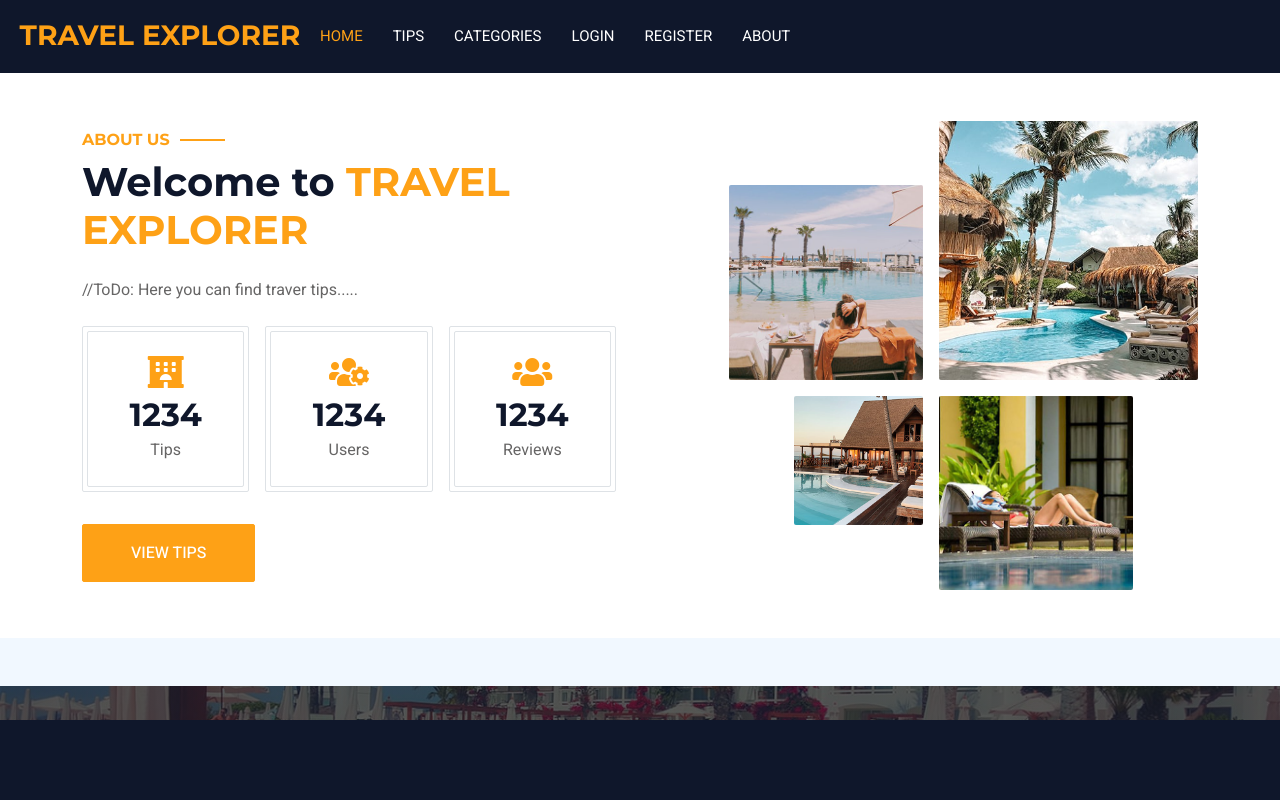
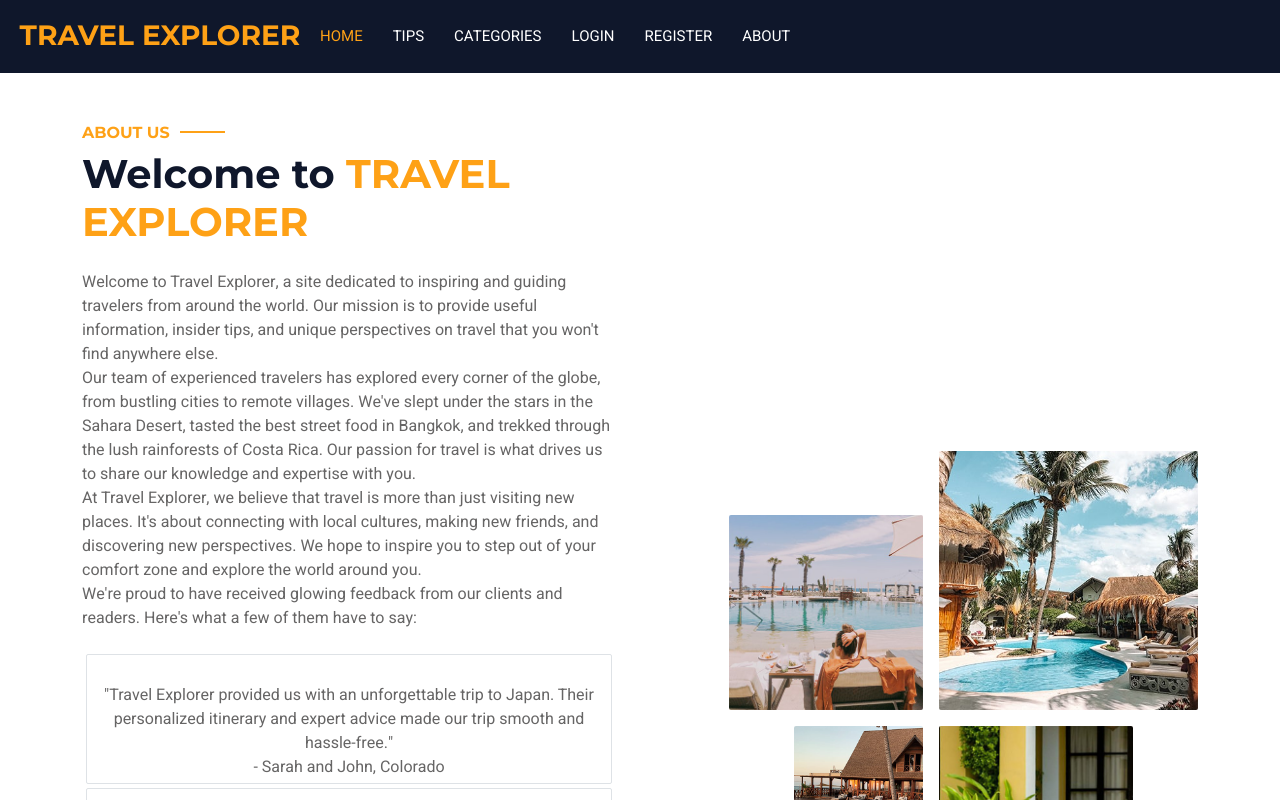
Before and after one commit to duygu-rmdn/TravelExplorers, a React (Create React App) app in the folder Travel explorer/client/: page /about in a window 1280 px wide. Shown: the top 800 px of the page. Built offline with nearby package versions, Linux system fonts and the light colour scheme; no server answers.

Commit message:
Add new categories and edit about page

```diff
--- a/Travel explorer/client/src/components/About/About.js
+++ b/Travel explorer/client/src/components/About/About.js
@@ -1,8 +1,22 @@
+import { useContext, useEffect, useState } from 'react';
 import { Link } from 'react-router-dom';
+
+import { TipContext } from '../../contexts/TipContext';
+import * as reviewService from '../../services/reviewService';
 
 import { PhotoGrid } from '../PhotoGrid/PhotoGrid';
 
 export const About = () => {
+    const { tips } = useContext(TipContext);
+    const [reviews, setReviews] = useState(0);
+
+    useEffect(() => {
+        reviewService.getCount()
+        .then(reviews => {
+            setReviews(reviews)
+        })
+    }, []);
+
     return (
         <div className="container-xxl py-5">
             <div className="container">
@@ -16,15 +30,21 @@ export const About = () => {
                             <span className="text-primary text-uppercase">Travel explorer</span>
                         </h1>
                         <p className="mb-4">
-                            //ToDo: Here you can find traver tips.....
+                            Welcome to Travel Explorer, a site dedicated to inspiring and guiding travelers from around the world. Our mission is to provide useful information, insider tips, and unique perspectives on travel that you won't find anywhere else.
+                            <br/>Our team of experienced travelers has explored every corner of the globe, from bustling cities to remote villages. We've slept under the stars in the Sahara Desert, tasted the best street food in Bangkok, and trekked through the lush rainforests of Costa Rica. Our passion for travel is what drives us to share our knowledge and expertise with you.
+                            <br/>At Travel Explorer, we believe that travel is more than just visiting new places. It's about connecting with local cultures, making new friends, and discovering new perspectives. We hope to inspire you to step out of your comfort zone and explore the world around you.
+                            <br/>We're proud to have received glowing feedback from our clients and readers. Here's what a few of them have to say:
                         </p>
+                            <div className="border rounded text-center p-1 m-1"><br/>"Travel Explorer provided us with an unforgettable trip to Japan. Their personalized itinerary and expert advice made our trip smooth and hassle-free." <br/>- Sarah and John, Colorado</div>
+                            <div className="border rounded text-center p-1 m-1"><br/>"I've been following Travel Explorer for years and their tips and recommendations have never failed me. Thanks to them, I've discovered some hidden gems that I never would have found on my own." <br/>- Lisa, New York</div>
+                            <br/>We'd love to hear from you and answer any questions you may have. Let's explore the world together!
                         <div className="row g-3 pb-4">
                             <div className="col-sm-4 wow fadeIn" data-wow-delay="0.1s">
                                 <div className="border rounded p-1">
                                     <div className="border rounded text-center p-4">
                                         <i className="fa fa-hotel fa-2x text-primary mb-2" />
                                         <h2 className="mb-1" data-toggle="counter-up">
-                                            1234
+                                            {tips.length}
                                         </h2>
                                         <p className="mb-0">Tips</p>
                                     </div>
@@ -35,9 +55,9 @@ export const About = () => {
                                     <div className="border rounded text-center p-4">
                                         <i className="fa fa-users-cog fa-2x text-primary mb-2" />
                                         <h2 className="mb-1" data-toggle="counter-up">
-                                            1234
+                                            6
                                         </h2>
-                                        <p className="mb-0">Users</p>
+                                        <p className="mb-0">Categories</p>
                                     </div>
                                 </div>
                             </div>
@@ -46,7 +66,7 @@ export const About = () => {
                                     <div className="border rounded text-center p-4">
                                         <i className="fa fa-users fa-2x text-primary mb-2" />
                                         <h2 className="mb-1" data-toggle="counter-up">
-                                            1234
+                                            {reviews}
                                         </h2>
                                         <p className="mb-0">Reviews</p>
                                     </div>
--- a/Travel explorer/client/src/components/Details/Details.js
+++ b/Travel explorer/client/src/components/Details/Details.js
@@ -4,7 +4,7 @@ import { Link, useParams } from 'react-router-dom';
 import { useService } from '../../hooks/useService';
 import { TipContext } from '../../contexts/TipContext';
 import { DeleteModal } from './DeleteModal/DeleteModal';
-import * as reviewService from '../../services/reviewService'
+import * as reviewService from '../../services/reviewService';
 import { tipServiceFactory } from '../../services/tipService';
 import { AuthContext, useAuthContext } from '../../contexts/AuthContext';
 
@@ -129,7 +129,6 @@ export const Details = () => {
                     </div>
                     <DeleteModal tipId={tipId} />
 
-
                     {isAuthenticated && <CreateReview onReviewSubmit={onReviewSubmit} />}
                 </div>
             </div>
--- a/Travel explorer/client/src/constants.js
+++ b/Travel explorer/client/src/constants.js
@@ -3,18 +3,32 @@ export const baseUrl = 'http://localhost:3030/data/tips';
 export const categories = [
     {
         id: 1,
-        name: "Sea"
+        name: "Adventure Travel",
+        description: "This category includes articles and guides about activities such as hiking, camping, rafting, rock climbing, and more. It also includes destinations that are known for adventure tourism, such as New Zealand, Iceland, and Costa Rica."
     },
     {
         id: 2,
-        name: "Montain"
+        name: "Cultural Travel",
+        description: "This category focuses on exploring local cultures, traditions, and history. It includes articles about festivals, museums, art, cuisine, and architecture. Some examples of destinations that would fit into this category are Japan, Italy, and Peru."
     },
     {
         id: 3,
-        name: "Luggage"
+        name: "Beach Travel",
+        description: "This category is all about sun, sand, and sea. It features articles about the best beaches around the world, as well as tips for beach activities such as surfing, snorkeling, and swimming. Popular beach destinations such as Hawaii, the Maldives, and the Caribbean could be included."
     },
     {
         id: 4,
-        name: "Flats"
+        name: "Luxury Travel",
+        description: "This category caters to travelers who are looking for high-end experiences, such as luxury hotels, fine dining, and exclusive tours. It could include articles about the most luxurious destinations and accommodations, as well as tips for getting the most out of a luxury trip. Destinations such as Dubai, Paris, and the Seychelles could be featured."
+    },
+    {
+        id: 5,
+        name: "Budget Travel",
+        description: "This category appeals to travelers who are looking to save money while still having a great travel experience. It could include articles about affordable destinations, budget accommodations, and tips for traveling on a shoestring. Popular budget destinations such as Thailand, Mexico, and Portugal could be included."
+    },
+    {
+        id: 6,
+        name: "Eco-Travel",
+        description: "This category focuses on sustainable and responsible travel, including articles about eco-friendly accommodations, activities, and destinations. It could also include tips for reducing your environmental impact while traveling. Some examples of eco-friendly destinations are Costa Rica, Norway, and Bhutan."
     }
 ];
--- a/Travel explorer/client/src/services/reviewService.js
+++ b/Travel explorer/client/src/services/reviewService.js
@@ -26,4 +26,12 @@ export const create = async (tipId, review) => {
     } catch (error) {
         console.log(error.message)
     }
-}
+};
+
+export const getCount = async () => {
+    const request = requestFactory();
+    const result = await request.get(baseUrl);
+    const reviews = Object.values(result);
+
+    return reviews.length;
+};
```
Also changed, not shown: Travel explorer/client/src/components/common/TipOwner.js (deleted, +0 -22 lines), Travel explorer/client/src/services/authService.js (line endings or trailing spaces).
